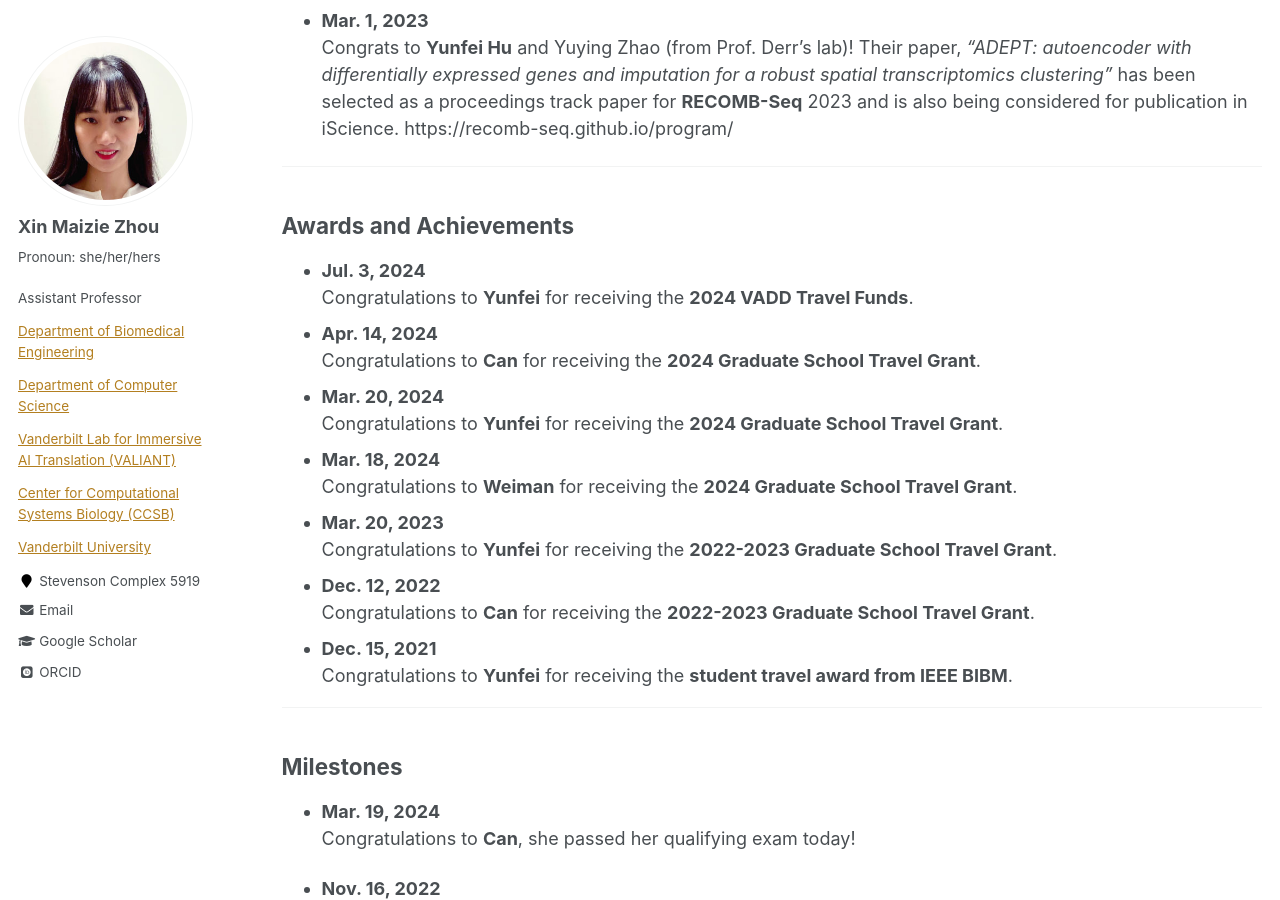
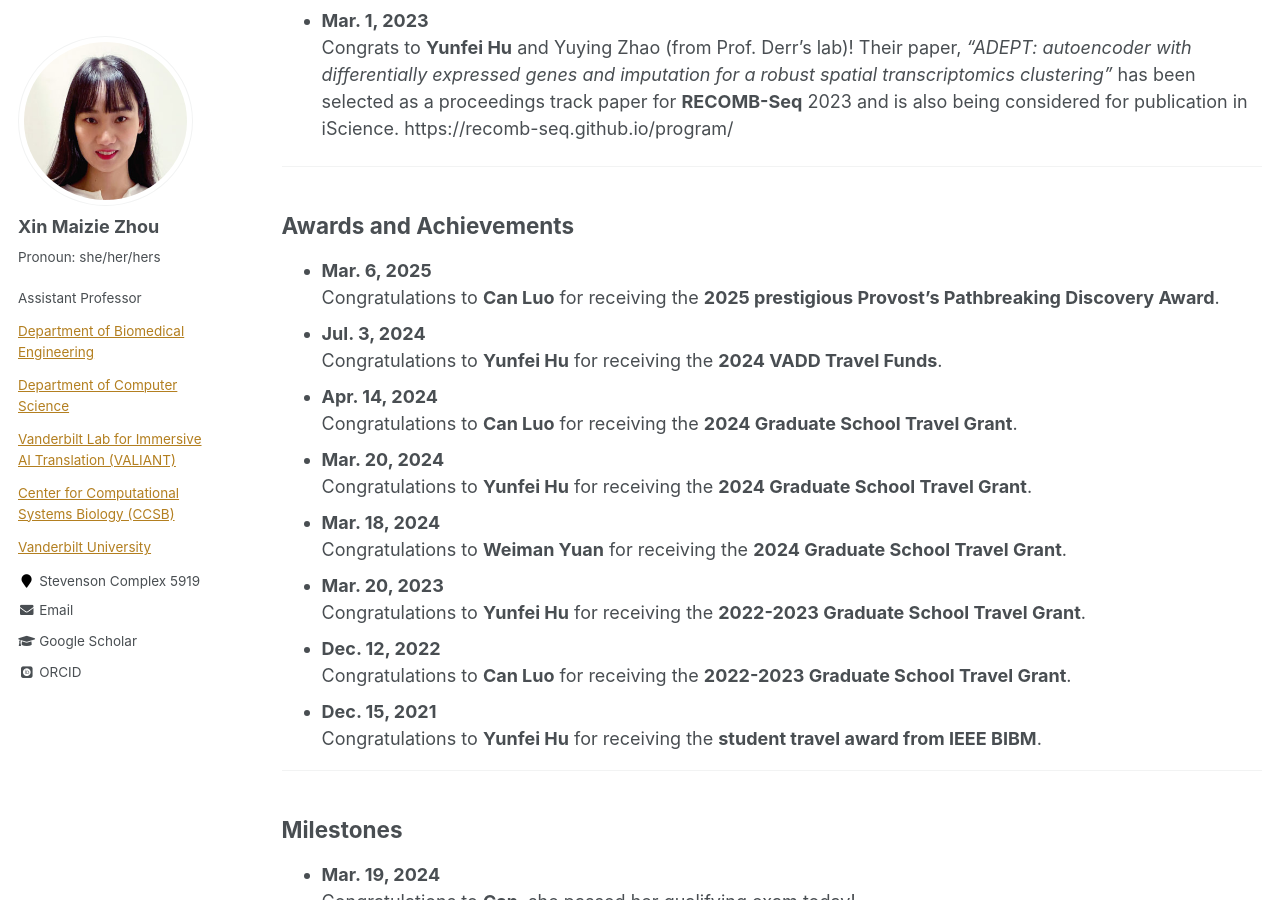
Before and after one commit to maiziezhoulab/Maiziezhoulab.github.io, a Jekyll site: the page built from _pages/LabNews.md, in a window 1280 px wide and 900 px high, scrolled down 1226 px. Built offline with Jekyll 4.4.1, drawn with Linux system fonts in a browser that asks for light colours; some web fonts are replaced.

Commit message:
Update LabNews.md

```diff
--- a/_pages/LabNews.md
+++ b/_pages/LabNews.md
@@ -38,20 +38,22 @@ author_profile: true
 
 ## Awards and Achievements
 
+- **Mar. 6, 2025**
+  Congratulations to **Can Luo** for receiving the **2025 prestigious Provost's Pathbreaking Discovery Award**.
 - **Jul. 3, 2024**
-  Congratulations to **Yunfei** for receiving the **2024 VADD Travel Funds**.
+  Congratulations to **Yunfei Hu** for receiving the **2024 VADD Travel Funds**.
 - **Apr. 14, 2024**
-  Congratulations to **Can** for receiving the **2024 Graduate School Travel Grant**.
+  Congratulations to **Can Luo** for receiving the **2024 Graduate School Travel Grant**.
 - **Mar. 20, 2024**
-  Congratulations to **Yunfei** for receiving the **2024 Graduate School Travel Grant**.
+  Congratulations to **Yunfei Hu** for receiving the **2024 Graduate School Travel Grant**.
 - **Mar. 18, 2024**
-  Congratulations to **Weiman** for receiving the **2024 Graduate School Travel Grant**.
+  Congratulations to **Weiman Yuan** for receiving the **2024 Graduate School Travel Grant**.
 - **Mar. 20, 2023**
-  Congratulations to **Yunfei** for receiving the **2022-2023 Graduate School Travel Grant**.
+  Congratulations to **Yunfei Hu** for receiving the **2022-2023 Graduate School Travel Grant**.
 - **Dec. 12, 2022**
-  Congratulations to **Can** for receiving the **2022-2023 Graduate School Travel Grant**.
+  Congratulations to **Can Luo** for receiving the **2022-2023 Graduate School Travel Grant**.
 - **Dec. 15, 2021**
-  Congratulations to **Yunfei** for receiving the **student travel award from IEEE BIBM**.
+  Congratulations to **Yunfei Hu** for receiving the **student travel award from IEEE BIBM**.
 
 ---
 
```
